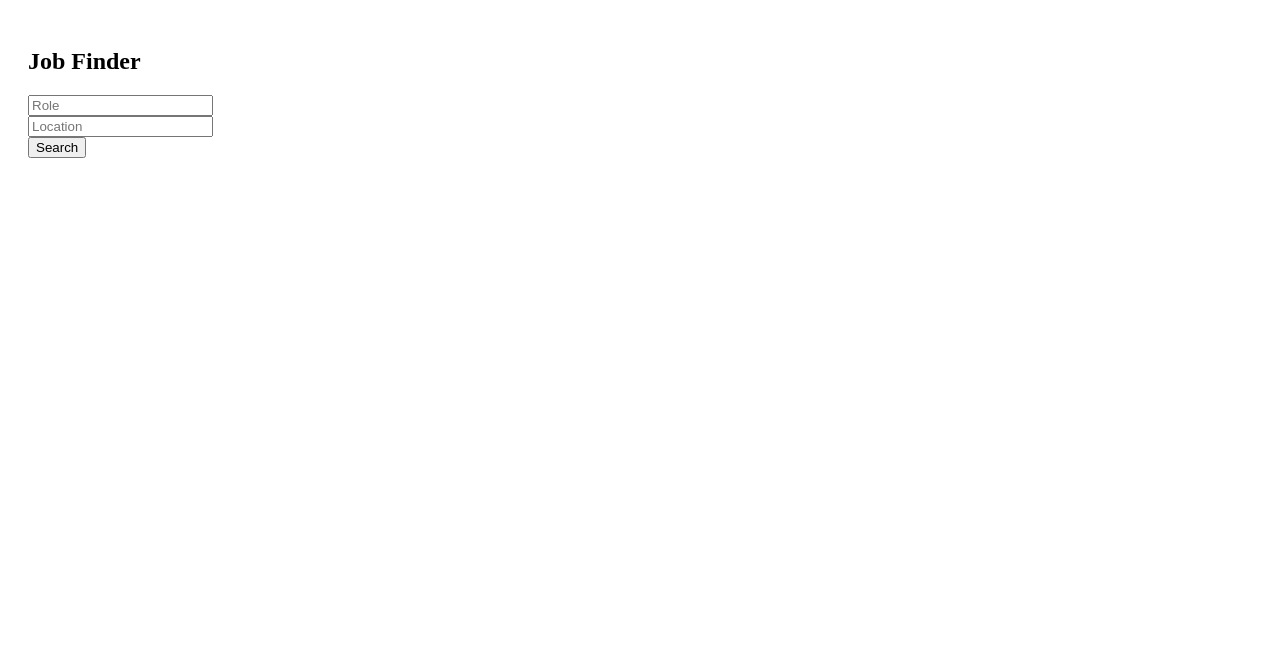
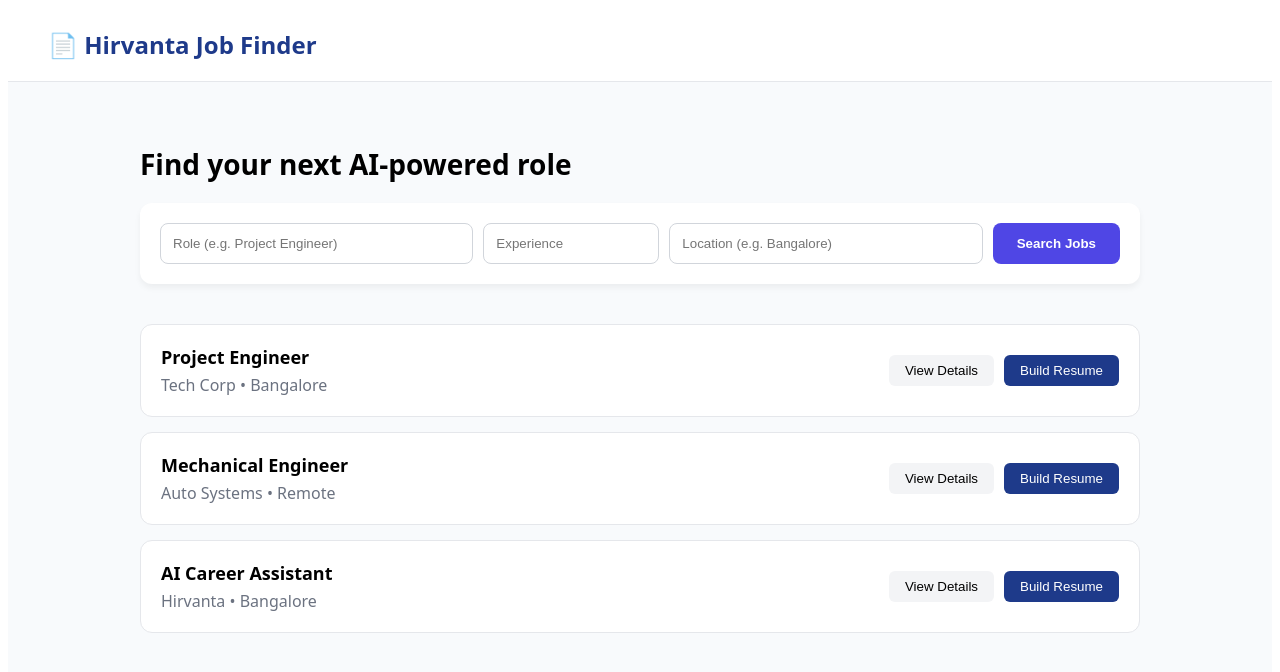
Before and after one commit to jewma1/Hirvanta, a Next.js app in the folder frontend/: page /jobs in a window 1280 px wide. Shown: the top 672 px of the page. Built offline with nearby package versions, Linux system fonts and the light colour scheme.

Commit message:
Update page.tsx

```diff
--- a/frontend/app/jobs/page.tsx
+++ b/frontend/app/jobs/page.tsx
@@ -1,10 +1,56 @@
-export default function Jobs() {
+export default function JobFinder() {
   return (
-    <div style={{padding:20}}>
-      <h2>Job Finder</h2>
-      <input placeholder="Role" /><br/>
-      <input placeholder="Location" /><br/>
-      <button>Search</button>
+    <div style={{ minHeight: '100vh', backgroundColor: '#f8fafc', fontFamily: 'system-ui, sans-serif' }}>
+
+      {/* Header */}
+      <div style={{ padding: '20px 40px', borderBottom: '1px solid #e5e7eb', backgroundColor: 'white' }}>
+        <h1 style={{ margin: 0, color: '#1e3a8a', fontSize: '24px', fontWeight: 'bold' }}>📄 Hirvanta Job Finder</h1>
+      </div>
+
+      <main style={{ padding: '40px', maxWidth: '1000px', margin: '0 auto' }}>
+        <h2 style={{ fontSize: '28px', fontWeight: 'bold', marginBottom: '20px' }}>Find your next AI-powered role</h2>
+
+        {/* Search Bar Area */}
+        <div style={{
+          display: 'flex',
+          gap: '10px',
+          backgroundColor: 'white',
+          padding: '20px',
+          borderRadius: '12px',
+          boxShadow: '0 4px 6px rgba(0,0,0,0.05)',
+          marginBottom: '40px',
+          flexWrap: 'wrap'
+        }}>
+          <input type="text" placeholder="Role (e.g. Project Engineer)" style={{ flex: 1, padding: '12px', borderRadius: '8px', border: '1px solid #d1d5db' }} />
+          <input type="text" placeholder="Experience" style={{ width: '150px', padding: '12px', borderRadius: '8px', border: '1px solid #d1d5db' }} />
+          <input type="text" placeholder="Location (e.g. Bangalore)" style={{ flex: 1, padding: '12px', borderRadius: '8px', border: '1px solid #d1d5db' }} />
+          <button style={{ backgroundColor: '#4f46e5', color: 'white', border: 'none', padding: '12px 24px', borderRadius: '8px', fontWeight: 'bold', cursor: 'pointer' }}>
+            Search Jobs
+          </button>
+        </div>
+
+        {/* Job Results List (Example) */}
+        <div style={{ display: 'flex', flexDirection: 'column', gap: '15px' }}>
+          <JobCard title="Project Engineer" company="Tech Corp" location="Bangalore" />
+          <JobCard title="Mechanical Engineer" company="Auto Systems" location="Remote" />
+          <JobCard title="AI Career Assistant" company="Hirvanta" location="Bangalore" />
+        </div>
+      </main>
     </div>
   );
 }
+
+function JobCard({ title, company, location }: { title: string, company: string, location: string }) {
+  return (
+    <div style={{ backgroundColor: 'white', padding: '20px', borderRadius: '12px', border: '1px solid #e5e7eb', display: 'flex', justifyContent: 'space-between', alignItems: 'center' }}>
+      <div>
+        <h3 style={{ margin: '0 0 5px 0', fontSize: '18px' }}>{title}</h3>
+        <p style={{ margin: 0, color: '#6b7280' }}>{company} • {location}</p>
+      </div>
+      <div style={{ display: 'flex', gap: '10px' }}>
+        <button style={{ backgroundColor: '#f3f4f6', border: 'none', padding: '8px 16px', borderRadius: '6px', cursor: 'pointer' }}>View Details</button>
+        <button style={{ backgroundColor: '#1e3a8a', color: 'white', border: 'none', padding: '8px 16px', borderRadius: '6px', cursor: 'pointer' }}>Build Resume</button>
+      </div>
+    </div>
+  );
+}
```
